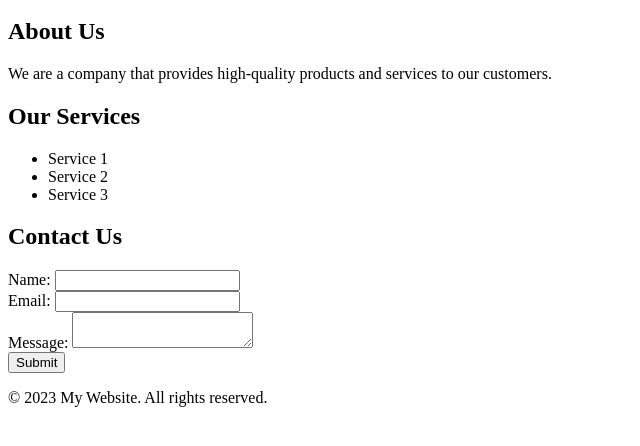
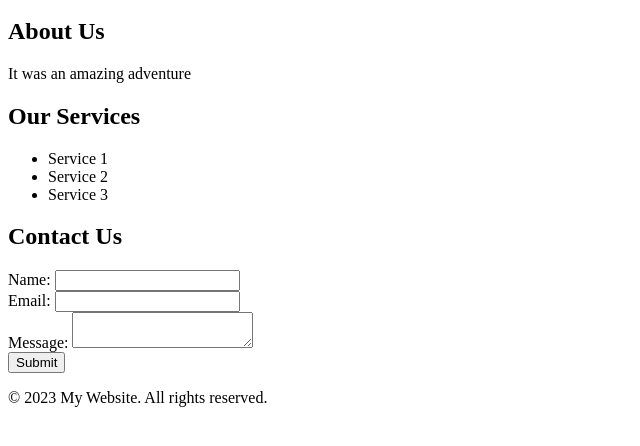
Before and after one commit to Coast-Y/Coast-Y.github.io, a plain HTML site: page index.html in a window 1280 px wide. Shown: the part 154-600 px from the top of the page, without its empty margins (0-640 px from the left). Drawn offline with Linux system fonts and the light colour scheme.

Commit message:
no.1
title

```diff
--- a/index.html
+++ b/index.html
@@ -19,7 +19,7 @@
   <main>
     <section>
       <h2>About Us</h2>
-      <p>We are a company that provides high-quality products and services to our customers.</p>
+      <p>It was an amazing adventure</p>
     </section>
 
     <section>
```
